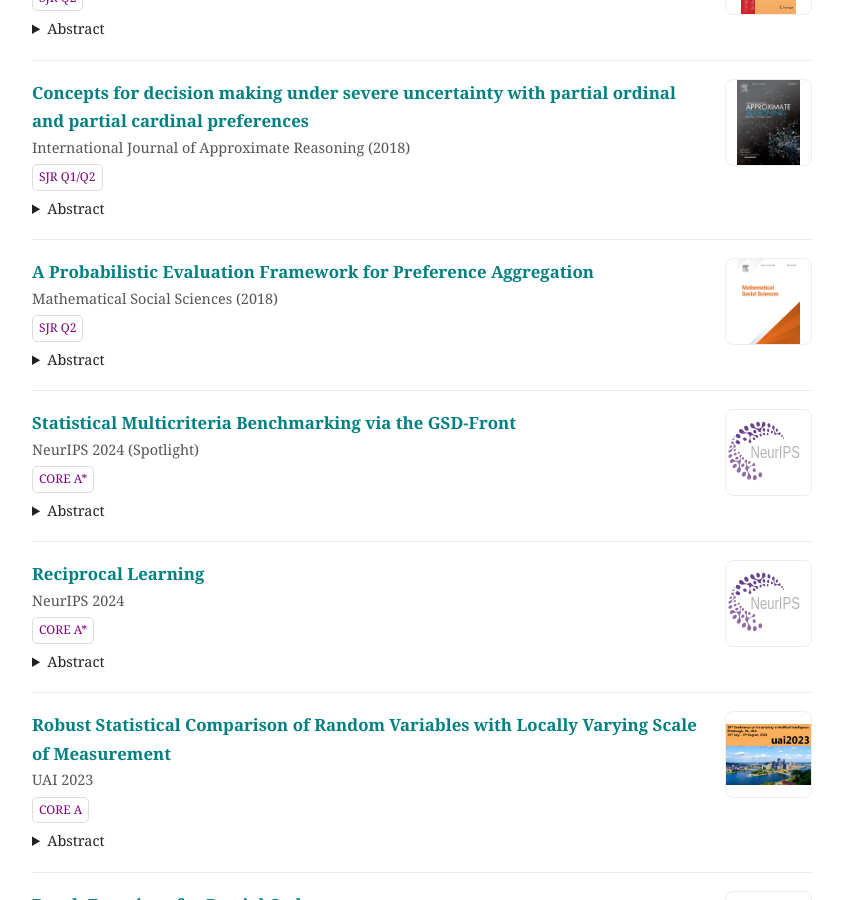
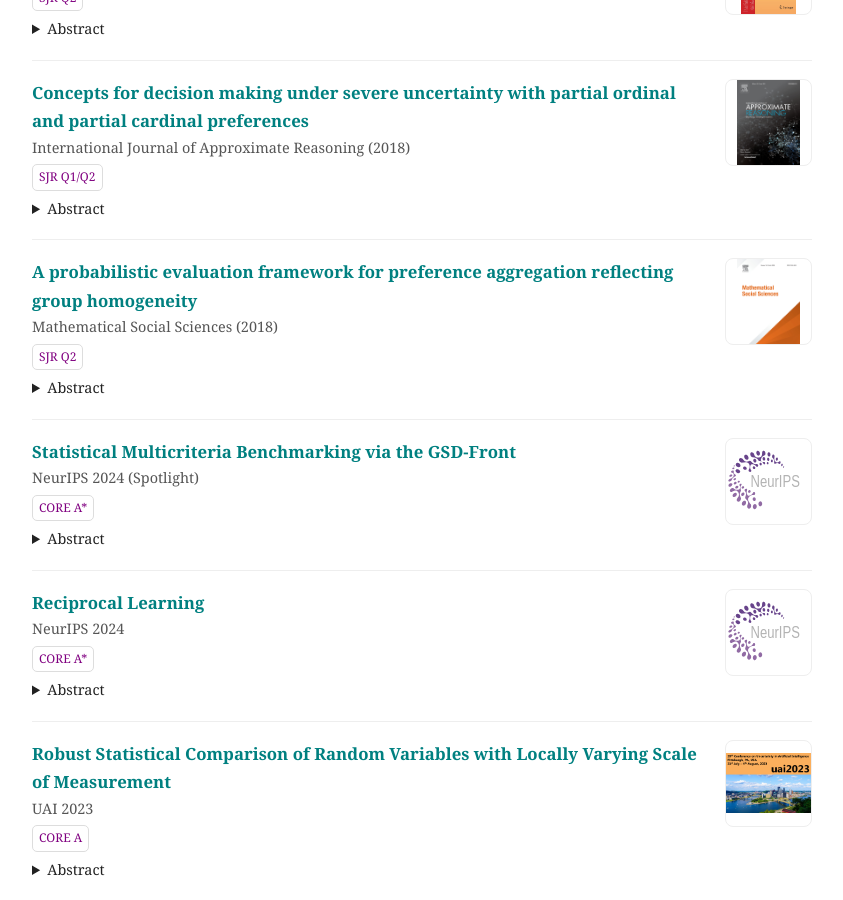
Before and after one commit to jansenc/jansenc.github.io, a Jekyll site: the page built from publications/index.md, in a window 1280 px wide and 900 px high, scrolled down 865 px. Shown: the whole window, without its empty margins (378-1221 px from the left). Built offline with Jekyll 4.4.1, drawn with Linux system fonts in a browser that asks for light colours.

Commit message:
Update index.md

```diff
--- a/publications/index.md
+++ b/publications/index.md
@@ -166,7 +166,7 @@ function filterPubs(type) {
 
 <div class="pub journal">
   <div class="pub-left">
-    <div class="pub-title">A Probabilistic Evaluation Framework for Preference Aggregation</div>
+    <div class="pub-title"><b><a href="https://doi.org/10.1016/j.mathsocsci.2018.09.001" class="paper-link">A probabilistic evaluation framework for preference aggregation reflecting group homogeneity</a></b></div>
     <div class="pub-meta">Mathematical Social Sciences (2018)</div>
    <span class="tag">SJR Q2</span>
 
```
